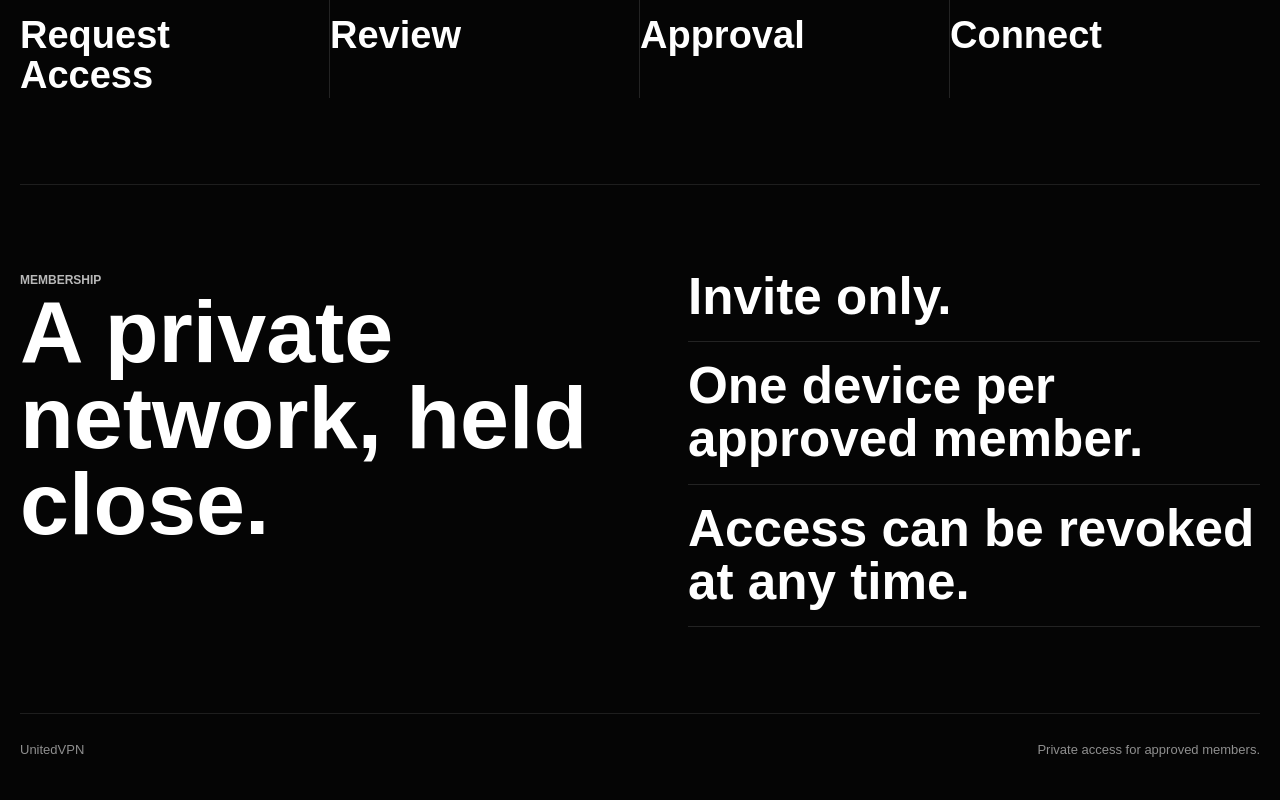
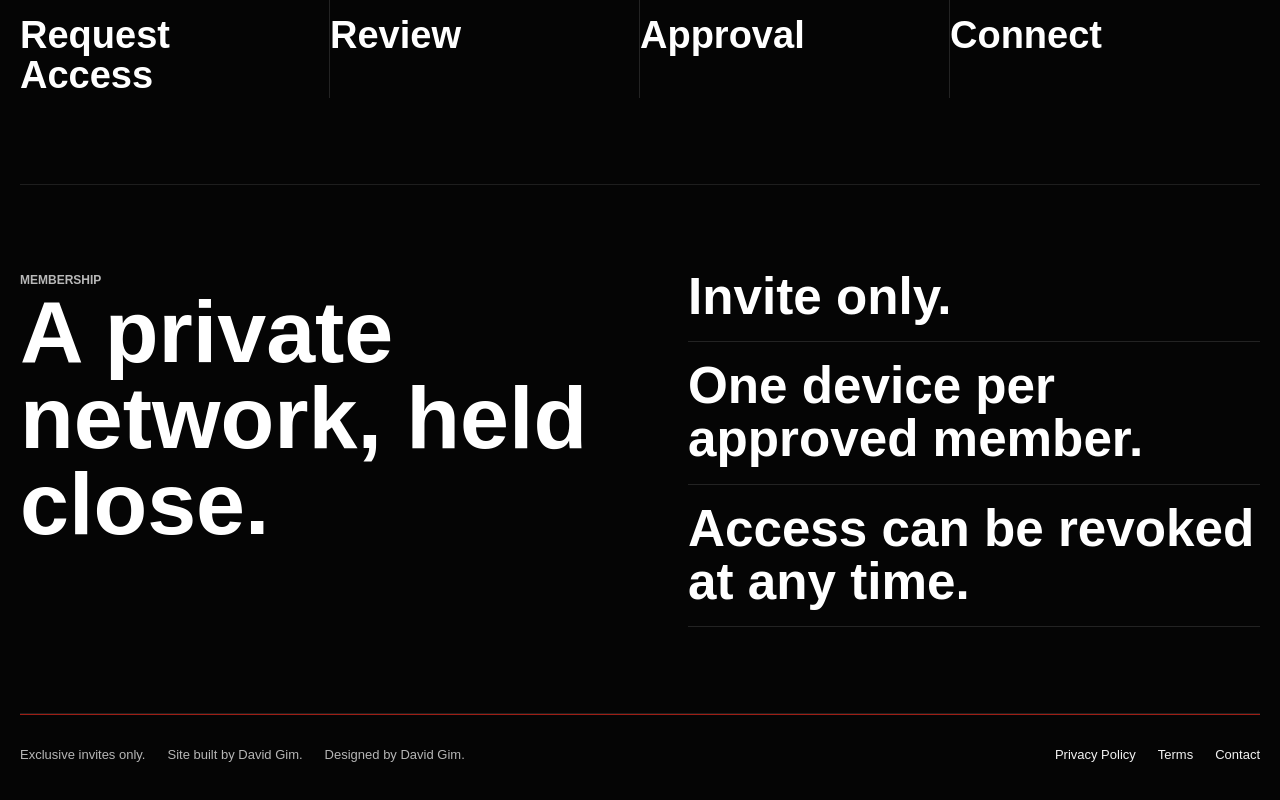
Before and after one commit to dghimdr/UnitedVPN, a Next.js app in the folder portal/: page / in a window 1280 px wide. Shown: the part 2106-2906 px from the top of the page. Built offline with nearby package versions, Linux system fonts and the light colour scheme; no server answers.

Commit message:
Add UnitedVPN footer and legal placeholders

```diff
--- a/portal/app/globals.css
+++ b/portal/app/globals.css
@@ -512,12 +512,73 @@ th {
 }
 
 .landing-footer {
-  display: flex;
-  justify-content: space-between;
-  gap: 20px;
-  padding: 28px 0 0;
+  display: grid;
+  grid-template-columns: minmax(0, 1fr) auto;
+  gap: 28px;
+  padding: 32px 0 0;
+  border-top: 1px solid rgba(218, 41, 28, 0.72);
   color: #8f8f8f;
   font-size: 13px;
+}
+
+.footer-copy,
+.footer-links {
+  display: flex;
+  flex-wrap: wrap;
+  gap: 12px 22px;
+}
+
+.footer-copy span {
+  color: #b7b7b7;
+}
+
+.footer-links {
+  justify-content: flex-end;
+}
+
+.footer-links a {
+  color: #f3f3f3;
+  text-decoration: none;
+}
+
+.footer-links a:hover {
+  color: var(--landing-red);
+}
+
+.legal-page {
+  display: grid;
+  gap: 56px;
+  width: min(940px, calc(100% - 32px));
+  padding: 72px 0 96px;
+  color: var(--landing-text);
+}
+
+.legal-header {
+  display: grid;
+  gap: 18px;
+  padding-bottom: 42px;
+  border-bottom: 1px solid rgba(218, 41, 28, 0.6);
+}
+
+.legal-header h1 {
+  margin: 0;
+  color: #ffffff;
+  font-size: clamp(54px, 11vw, 130px);
+  line-height: 0.98;
+  text-transform: uppercase;
+}
+
+.legal-content {
+  display: grid;
+  gap: 22px;
+  max-width: 720px;
+}
+
+.legal-content p {
+  margin: 0;
+  color: #d0d0d0;
+  font-size: 19px;
+  line-height: 1.6;
 }
 
 @media (max-width: 720px) {
@@ -652,7 +713,35 @@ th {
   }
 
   .landing-footer {
-    flex-direction: column;
-    gap: 8px;
+    grid-template-columns: 1fr;
+    gap: 22px;
+  }
+
+  .footer-copy,
+  .footer-links {
+    display: grid;
+    gap: 10px;
+  }
+
+  .footer-links {
+    justify-content: start;
+  }
+
+  .legal-page {
+    gap: 42px;
+    width: min(100% - 24px, 940px);
+    padding: 46px 0 72px;
+  }
+
+  .legal-header {
+    padding-bottom: 30px;
+  }
+
+  .legal-header h1 {
+    font-size: 56px;
+  }
+
+  .legal-content p {
+    font-size: 17px;
   }
 }
--- a/portal/app/page.tsx
+++ b/portal/app/page.tsx
@@ -100,8 +100,16 @@ export default async function HomePage() {
       </section>
 
       <footer className="landing-footer">
-        <span>UnitedVPN</span>
-        <span>Private access for approved members.</span>
+        <div className="footer-copy">
+          <span>Exclusive invites only.</span>
+          <span>Site built by David Gim.</span>
+          <span>Designed by David Gim.</span>
+        </div>
+        <nav className="footer-links" aria-label="Footer">
+          <Link href="/privacy">Privacy Policy</Link>
+          <Link href="/terms">Terms</Link>
+          <Link href="/contact">Contact</Link>
+        </nav>
       </footer>
     </main>
   );
```
Also changed, not shown: portal/app/contact/page.tsx (added, +16 -0 lines), portal/app/privacy/page.tsx (added, +26 -0 lines), portal/app/terms/page.tsx (added, +25 -0 lines).
